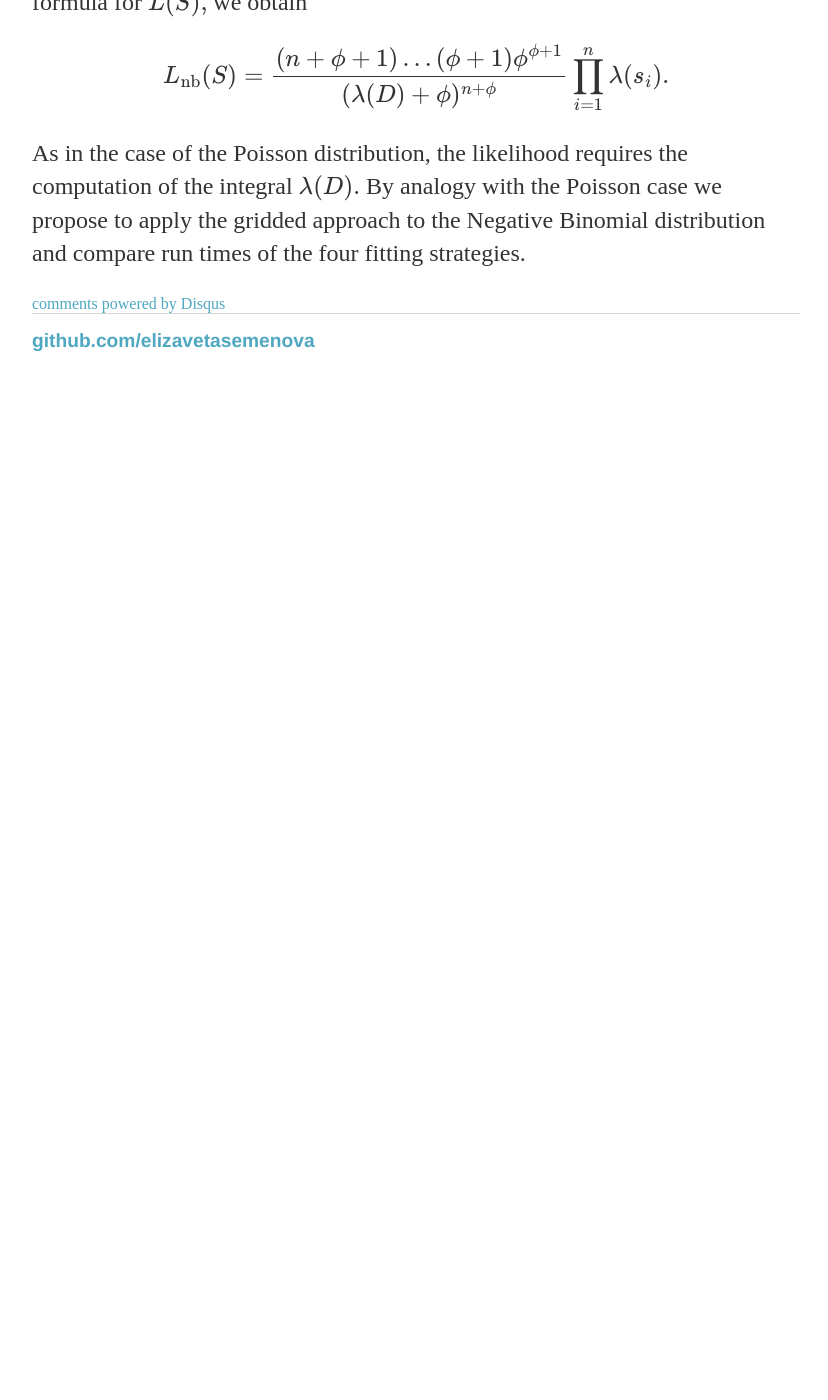
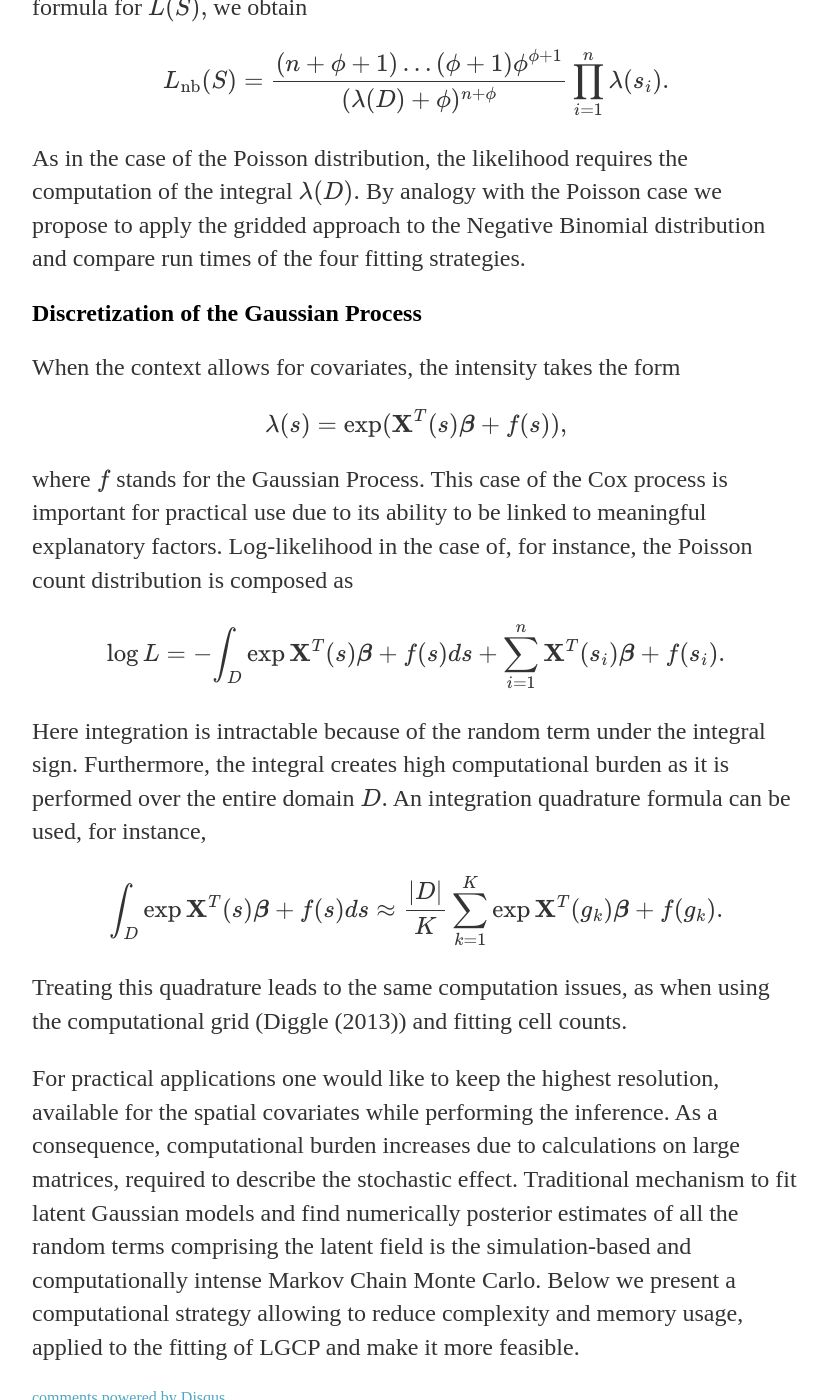
Before and after one commit to elizavetasemenova/elizavetasemenova.github.io, a Jekyll site: the page built from _posts/2018-01-06-An-excerpt-of-my-PhD-paper.md, in a window 1280 px wide and 1400 px high, scrolled down 3665 px. Shown: the whole window, without its empty margins (224-1052 px from the left). Built offline with Jekyll 4.4.1, drawn with Linux system fonts in a browser that asks for light colours; formulas are drawn with MathJax 3; comment, search, counter and statistics services are not loaded; before the commit the page ends 4081 px from its top, so only the background shows below that.

Commit message:
Update 2018-01-06-An-excerpt-of-my-PhD-paper.md

```diff
--- a/_posts/2018-01-06-An-excerpt-of-my-PhD-paper.md
+++ b/_posts/2018-01-06-An-excerpt-of-my-PhD-paper.md
@@ -65,7 +65,7 @@ L_{\text{po}}^{\text{grid}} =  \prod\limits_{i=1}^{K}\exp(\lambda(c_i))(\lambda(
 
 the second product is taken over the cells with non-zero counts. As the volume of each cell becomes smaller $\vert c_i \vert \to 0$, the counts $y_i$ within cells become 0 or 1 and we obtain the same likelihood as $L_{\text{po}}.$ Thus, this fitting approach represents an alternative to the one through direct likelihood: instead of using only the points of the observed events and having to evaluate the integral over the observation region, we create artificial counts on a fine grid and use them to discover the intensity.
 
-### Negative Binomial count distribution
+## Negative Binomial count distribution
 Now we challenge the traditional distribution assumption and derive log-likelihood for modeling of point patterns with Negative Binomial count distribution. For this we will use the following parametrization:
 
 \begin{equation}
@@ -79,3 +79,20 @@ L_{\text{nb}}(S) =\frac{(n+\phi+1)...(\phi+1) \phi^{\phi+1}}{(\lambda(D) + \phi)
 \end{equation}
 As in the case of the Poisson distribution, the likelihood requires the computation of the integral $\lambda(D).$ By analogy with the Poisson case we propose to apply the
 gridded approach to the Negative Binomial distribution and compare run times of the four fitting strategies.
+
+## Discretization of the Gaussian Process
+ When the context allows for covariates, the intensity takes the form
+\begin{equation}
+ \lambda(s) = \exp(\textbf{X}^T(s) \boldsymbol{\beta} + f(s)),
+\end{equation}
+where $f$ stands for the Gaussian Process. This case of the Cox process is important for practical use due to its ability to be linked to meaningful explanatory factors. Log-likelihood in the case of, for instance, the Poisson count distribution is composed as
+\begin{equation}
+\log L = - {\int_D \exp\{ \textbf{X}^T(s) \boldsymbol{\beta} + f(s)\} ds} + \sum\limits_{i=1}^{n} \{ \textbf{X}^T(s_i) \boldsymbol{\beta} + f(s_i)\}.
+\end{equation}
+Here integration is intractable because of the random term under the integral sign. Furthermore, the integral creates high computational burden as it is performed over the entire domain $D.$ An integration quadrature formula can be used, for instance,
+\begin{equation}
+\int_D \exp\{ \textbf{X}^T(s) \boldsymbol{\beta} + f(s)\} ds  \approx \frac{|D|}{K} \sum_{k=1}^{K} \exp\{ \textbf{X}^T(g_k) \boldsymbol{\beta} + f(g_k)\}.
+\end{equation}
+Treating this quadrature leads to the same computation issues, as when using the computational grid (Diggle (2013)) and fitting cell counts.
+
+For practical applications one would like to keep the highest resolution, available for the spatial covariates while performing the inference. As a consequence, computational burden increases due to calculations on large matrices, required to describe the stochastic effect. Traditional mechanism to fit latent Gaussian models and find numerically posterior estimates of all the random terms comprising the latent field is the simulation-based and computationally intense Markov Chain Monte Carlo. Below we present a computational strategy allowing to reduce complexity and memory usage, applied to the fitting of LGCP and make it more feasible.
```
